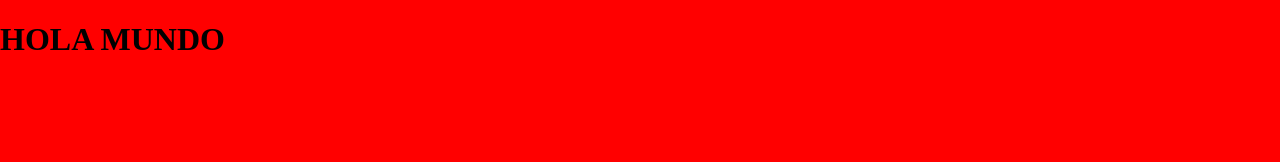
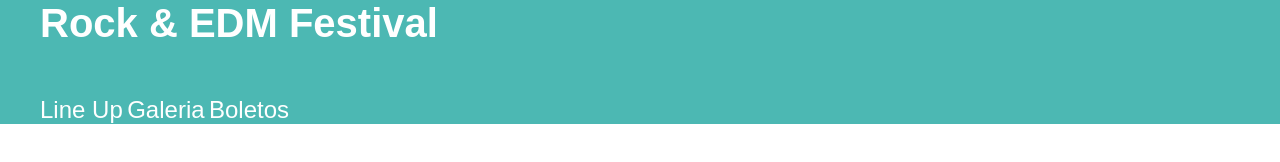
Before and after one commit to patriciofrank/OnePageProject, a website: page FestivalMusica_inicio/index.html in a window 1280 px wide. Drawn offline with Linux system fonts and the light colour scheme.

Commit message:
initHeader

```diff
--- a/FestivalMusica_inicio/index.html
+++ b/FestivalMusica_inicio/index.html
@@ -11,6 +11,16 @@
     <link rel="stylesheet" href="build/css/app.css">
 </head>
 <body>
-<h1>Hola Mundo</h1>
+    <header class="header">
+        <div class="contenedor contenido-header">
+            <h1>Rock & EDM Festival</h1>
+            <nav class="navegacion_principal">
+                <a href="#">Line Up</a>
+                <a href="#">Galeria</a>
+                <a href="#">Boletos</a>
+            </nav>
+        </div>
+    </header>
+
 </body>
 </html>
--- a/FestivalMusica_inicio/src/scss/app.scss
+++ b/FestivalMusica_inicio/src/scss/app.scss
@@ -1,2 +1,3 @@
+
 @use 'base';
 @use 'content';
--- a/FestivalMusica_inicio/src/scss/base/_globales.scss
+++ b/FestivalMusica_inicio/src/scss/base/_globales.scss
@@ -11,7 +11,7 @@ html{
 }
 
 body{
-    font-family:v.$fuente_principal;
+    font-family:v.$fuentePrincipal;
     font-size:  1.6rem;
 }
 p{
--- a/FestivalMusica_inicio/src/scss/base/_index.scss
+++ b/FestivalMusica_inicio/src/scss/base/_index.scss
@@ -1,2 +1,4 @@
 @forward 'variables';
 @forward 'normalize';
+@forward 'globales';
+@forward 'mixins';
--- /dev/null
+++ b/FestivalMusica_inicio/src/scss/base/_mixins.scss
@@ -0,0 +1,25 @@
+@use 'variables' as v;
+
+@mixin phone {
+    @media(min-width: 480px) {
+        @content;
+    }
+}
+
+@mixin tablet {
+    @media(min-width: 768px) {
+        @content;
+    }
+}
+
+@mixin desktop {
+    @media(min-width: 992px) {
+        @content;
+    }
+}
+
+@mixin desktopXL {
+    @media(min-width: 1200px) {
+        @content;
+    }
+}
--- a/FestivalMusica_inicio/src/scss/content/_content.scss
+++ /dev/null
@@ -1,9 +0,0 @@
-@use 'base/variables'as v;
-
-h1{
-    color: black;
-    text-transform: uppercase;
-}
-body{
-    background-color: v.$rojo;
-}
--- a/FestivalMusica_inicio/src/scss/content/_header.scss
+++ b/FestivalMusica_inicio/src/scss/content/_header.scss
@@ -1,9 +1,20 @@
-@use 'base/variables'as v;
+@use '../base/variables'as v;
+@use'../base/mixins' as m;
 
-h1{
-    color: black;
-    text-transform: uppercase;
+.header{
+    background-color: v.$verde;
+
+    h1{
+        color:v.$blanco
+    }
 }
-body{
-    background-color: v.$rojo;
+.navegacion_principal{
+    a{
+        color:v.$blanco;
+        font-size: 2.4rem;
+
+        &:hover{
+            color: v.$amarillo;
+        }
+    }
 }
--- a/FestivalMusica_inicio/src/scss/content/_index.scss
+++ b/FestivalMusica_inicio/src/scss/content/_index.scss
@@ -1 +1 @@
-@forward 'content'
+@forward 'header'
```
Also changed, not shown: FestivalMusica_inicio/build/css/app.css.
